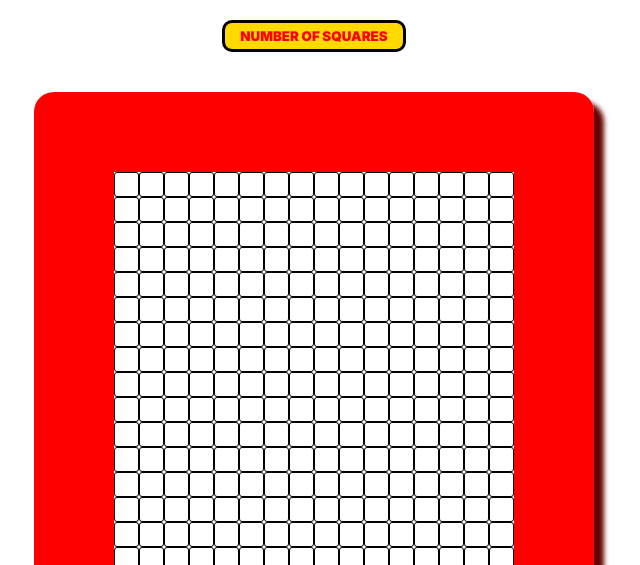
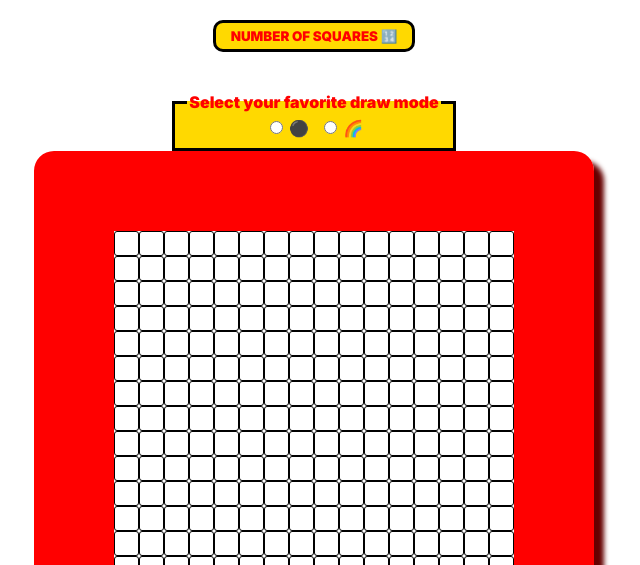
Before and after one commit to AlejandroArcoPu/foundations-etch-a-sketch, a plain HTML site: page index.html in a window 1280 px wide. Shown: the top 565 px of the page, without its empty margins (326-966 px from the left). Drawn offline with Linux system fonts and the light colour scheme.

Commit message:
feat: add fieldset for draw mode

```diff
--- a/index.html
+++ b/index.html
@@ -45,7 +45,20 @@
     /> -->
   </head>
   <body>
-    <button>NUMBER OF SQUARES</button>
+    <button>NUMBER OF SQUARES 🔢</button>
+    <div class="mode">
+      <fieldset>
+        <legend>Select your favorite draw mode</legend>
+        <div class="radio">
+          <input type="radio" id="black" name="mode" value="black" />
+          <label for="black">⚫</label>
+        </div>
+        <div class="radio">
+          <input type="radio" id="rainbow" name="mode" value="rainbow" />
+          <label for="rainbow">🌈</label>
+        </div>
+      </fieldset>
+    </div>
     <div class="container"></div>
     <div class="title">MAGIC <span>EtchASketch</span> SCREEN</div>
   </body>
--- a/script.js
+++ b/script.js
@@ -1,11 +1,15 @@
 const DEFAULT_SIZE = 16;
 const VALID_INPUT_SIZE = /^([0-9]|[1-7][0-9])$/;
 const CONTAINER_SIZE = 400;
+const INITIAL_OPACITY = 0.1;
 let container = document.querySelector(".container");
 
 const gridMouseOver = (event) => {
-  event.target.style.backgroundColor = "rgba(0,0,0,0.5)";
-  event.target.style.filter = "blur(0.5px)";
+  if (event.target.style.opacity < 1) {
+    event.target.style.backgroundColor = `rgb(0,0,0)`;
+    event.target.style.opacity =
+      Number(event.target.style.opacity) + INITIAL_OPACITY;
+  }
 };
 
 const createGrid = (width, height, containerSize) => {
@@ -24,6 +28,8 @@ const createGrid = (width, height, containerSize) => {
   }
 };
 
+createGrid(DEFAULT_SIZE, DEFAULT_SIZE, CONTAINER_SIZE);
+
 const resizeGrid = () => {
   let size = prompt("Please enter the size of grid");
   let allGrids = document.querySelectorAll(".grid");
@@ -40,7 +46,5 @@ const resizeGrid = () => {
   }
 };
 
-createGrid(DEFAULT_SIZE, DEFAULT_SIZE, CONTAINER_SIZE);
-
 let button = document.querySelector("button");
 button.addEventListener("click", resizeGrid);
--- a/style.css
+++ b/style.css
@@ -62,3 +62,15 @@ button {
 button:hover {
   background-color: rgba(255, 217, 0, 0.7);
 }
+
+legend {
+  color: red;
+}
+
+fieldset {
+  display: flex;
+  justify-content: center;
+  gap: 10px;
+  border: 3px solid black;
+  background-color: rgba(255, 217, 0, 1);
+}
```
